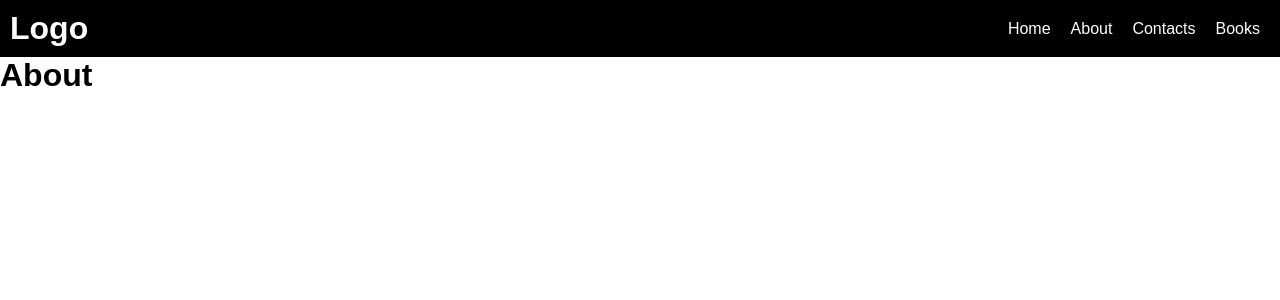
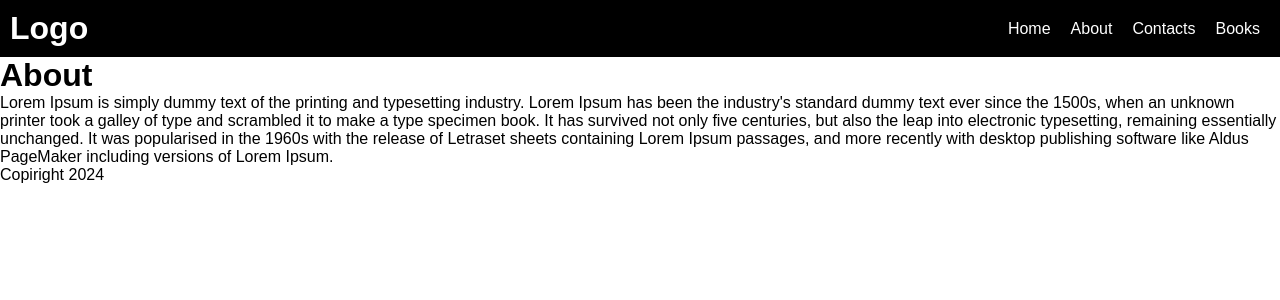
Before and after one commit to IulianBotnari/live-routes, a React (Vite) app: page /about in a window 1280 px wide. Shown: the top 300 px of the page. Built offline with nearby package versions, Linux system fonts and the light colour scheme.

Commit message:
Commit 2

```diff
--- a/src/pages/About.jsx
+++ b/src/pages/About.jsx
@@ -13,7 +13,16 @@
 
                 </nav>
             </header>
-            <h1>About</h1>
+            <main>
+                <h1>About</h1>
+
+                <p>Lorem Ipsum is simply dummy text of the printing and typesetting industry. Lorem Ipsum has been the industry's standard dummy text ever since the 1500s, when an unknown printer took a galley of type and scrambled it to make a type specimen book. It has survived not only five centuries, but also the leap into electronic typesetting, remaining essentially unchanged. It was popularised in the 1960s with the release of Letraset sheets containing Lorem Ipsum passages, and more recently with desktop publishing software like Aldus PageMaker including versions of Lorem Ipsum.</p>
+
+            </main>
+
+            <footer>
+                Copiright 2024
+            </footer>
 
         </>
     )
--- a/src/pages/Books.jsx
+++ b/src/pages/Books.jsx
@@ -14,7 +14,16 @@
 
                 </nav>
             </header>
-            <h1>Books</h1>
+            <main>
+                <h1>Books</h1>
+
+                <p>Lorem Ipsum is simply dummy text of the printing and typesetting industry. Lorem Ipsum has been the industry's standard dummy text ever since the 1500s, when an unknown printer took a galley of type and scrambled it to make a type specimen book. It has survived not only five centuries, but also the leap into electronic typesetting, remaining essentially unchanged. It was popularised in the 1960s with the release of Letraset sheets containing Lorem Ipsum passages, and more recently with desktop publishing software like Aldus PageMaker including versions of Lorem Ipsum.</p>
+
+            </main>
+
+            <footer>
+                Copiright 2024
+            </footer>
 
         </>
     )
--- a/src/pages/Contacts.jsx
+++ b/src/pages/Contacts.jsx
@@ -15,7 +15,16 @@
                 </nav>
             </header>
 
-            <h1>Contacts</h1>
+            <main>
+                <h1>Contacts</h1>
+
+                <p>Lorem Ipsum is simply dummy text of the printing and typesetting industry. Lorem Ipsum has been the industry's standard dummy text ever since the 1500s, when an unknown printer took a galley of type and scrambled it to make a type specimen book. It has survived not only five centuries, but also the leap into electronic typesetting, remaining essentially unchanged. It was popularised in the 1960s with the release of Letraset sheets containing Lorem Ipsum passages, and more recently with desktop publishing software like Aldus PageMaker including versions of Lorem Ipsum.</p>
+
+            </main>
+
+            <footer>
+                Copiright 2024
+            </footer>
 
         </>
     )
--- a/src/pages/Home.jsx
+++ b/src/pages/Home.jsx
@@ -16,7 +16,16 @@
 
                 </nav>
             </header>
-            <h1>Home</h1>
+            <main>
+                <h1>Home</h1>
+
+                <p>Lorem Ipsum is simply dummy text of the printing and typesetting industry. Lorem Ipsum has been the industry's standard dummy text ever since the 1500s, when an unknown printer took a galley of type and scrambled it to make a type specimen book. It has survived not only five centuries, but also the leap into electronic typesetting, remaining essentially unchanged. It was popularised in the 1960s with the release of Letraset sheets containing Lorem Ipsum passages, and more recently with desktop publishing software like Aldus PageMaker including versions of Lorem Ipsum.</p>
+
+            </main>
+
+            <footer>
+                Copiright 2024
+            </footer>
 
         </>
     )
```
